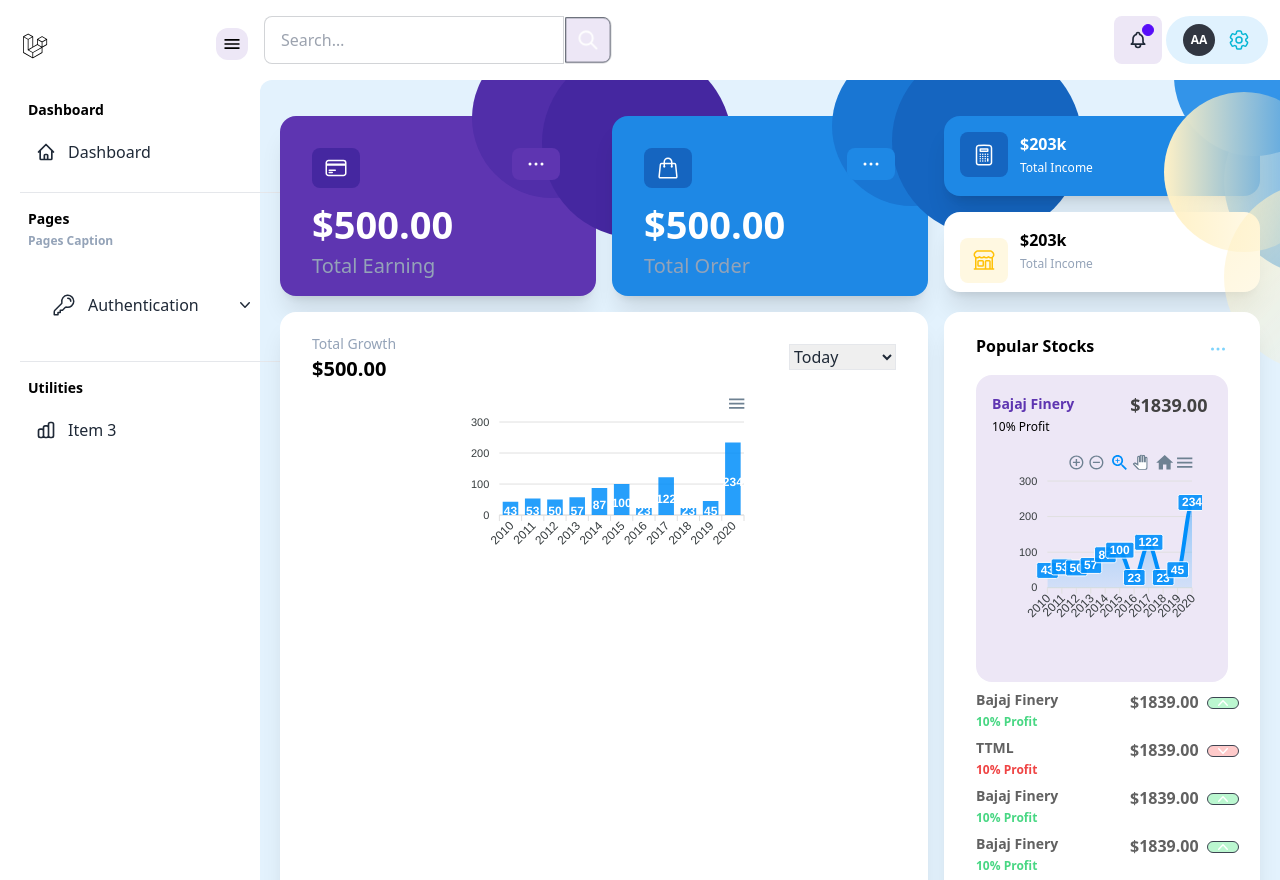
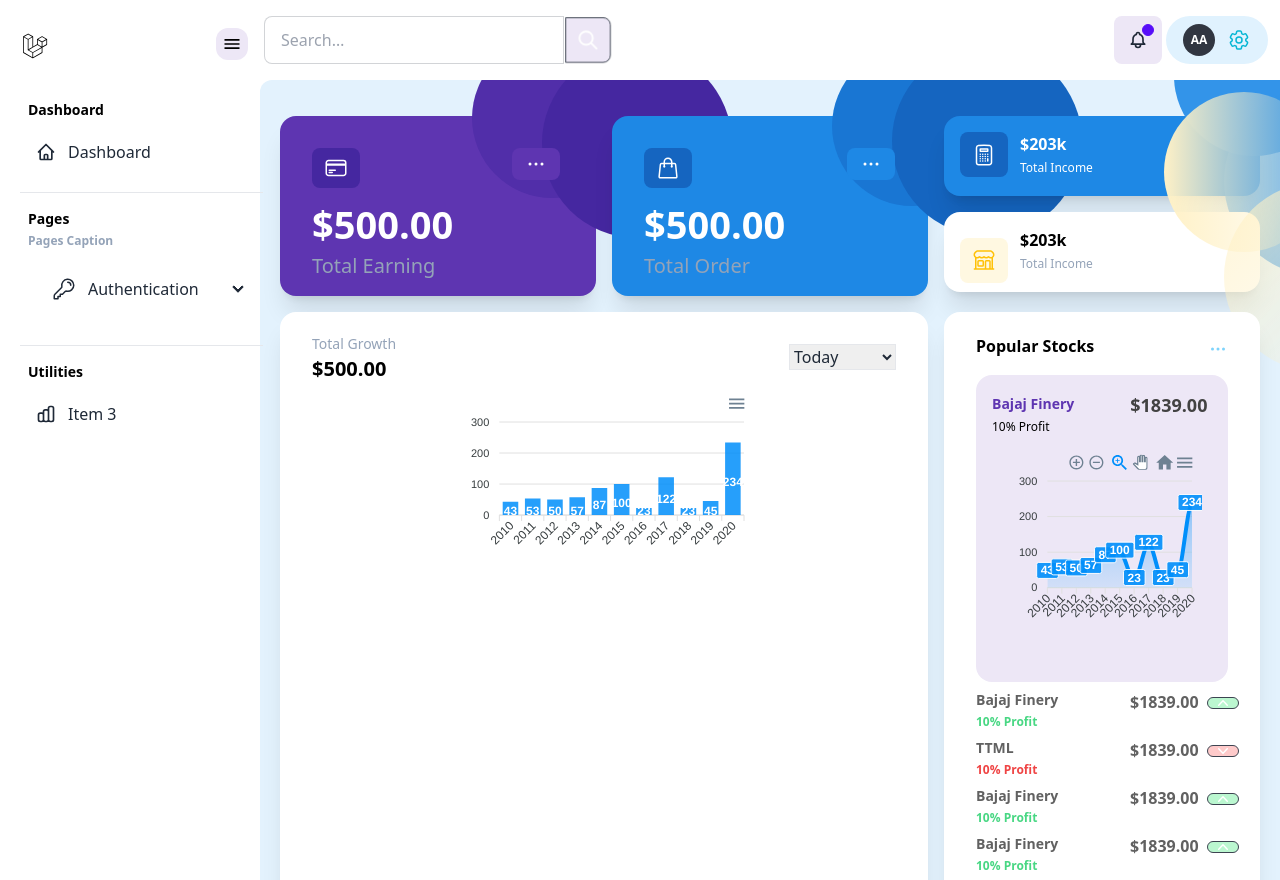
Before and after one commit to rizqiwahyudi/Reactjs-Tailwind-theme1, a React (Create React App) app: page / in a window 1280 px wide. Shown: the top 880 px of the page. Built offline with nearby package versions, Linux system fonts and the light colour scheme.

Commit message:
change authentication navbar, but not fix

```diff
--- a/src/components/admin/Navbar.js
+++ b/src/components/admin/Navbar.js
@@ -93,16 +93,16 @@ export default function Navbar() {
               </li>
               <hr className="my-4"></hr>
               <p className="text-black ml-2 font-semibold text-sm">Pages</p>
-              <span className="text-xs text-slate-400 ml-2 font-semibold mb-4 mt-1">Pages Caption</span>
-              <div className="collapse" onClick={() => setAuthShow(!authShow)}>
+              <span className="text-xs text-slate-400 ml-2 font-semibold mt-1">Pages Caption</span>
+              <div className="collapse collapse-arrow group" onClick={() => setAuthShow(!authShow)}>
                 <input type="checkbox" value={authShow ? 'checked' : ''}/>
-                <li className="collapse-title hover:text-[#5e35b1] hover:bg-[#EDE7F6] rounded-xl">
+                <li className="collapse-title group-hover:text-[#5e35b1] group-hover:bg-[#EDE7F6] rounded-xl">
                   <a className="">
                     <svg xmlns="http://www.w3.org/2000/svg" fill="none" viewBox="0 0 24 24" stroke-width="1.5" stroke="currentColor" class="w-6 h-6">
                       <path stroke-linecap="round" stroke-linejoin="round" d="M15.75 5.25a3 3 0 013 3m3 0a6 6 0 01-7.029 5.912c-.563-.097-1.159.026-1.563.43L10.5 17.25H8.25v2.25H6v2.25H2.25v-2.818c0-.597.237-1.17.659-1.591l6.499-6.499c.404-.404.527-1 .43-1.563A6 6 0 1121.75 8.25z" />
                     </svg>
                     Authentication
-                    {
+                    {/* {
                       authShow ?
                           <svg xmlns="http://www.w3.org/2000/svg" viewBox="0 0 20 20" fill="currentColor" class="w-5 h-5 ml-6">
                             <path fill-rule="evenodd" d="M14.77 12.79a.75.75 0 01-1.06-.02L10 8.832 6.29 12.77a.75.75 0 11-1.08-1.04l4.25-4.5a.75.75 0 011.08 0l4.25 4.5a.75.75 0 01-.02 1.06z" clip-rule="evenodd" />
@@ -110,11 +110,11 @@ export default function Navbar() {
                           <svg xmlns="http://www.w3.org/2000/svg" viewBox="0 0 20 20" fill="currentColor" class="w-5 h-5 ml-6">
                             <path fill-rule="evenodd" d="M5.23 7.21a.75.75 0 011.06.02L10 11.168l3.71-3.938a.75.75 0 111.08 1.04l-4.25 4.5a.75.75 0 01-1.08 0l-4.25-4.5a.75.75 0 01.02-1.06z" clip-rule="evenodd" />
                           </svg>
-                    }
+                    } */}
                   </a>
                 </li>
-                <div className="collapse-content">
-                  <li>asdasd</li>
+                <div className="collapse-content ml-8">
+                  <li>asd</li>
                 </div>
               </div>
               <hr className="my-4"></hr>
```
